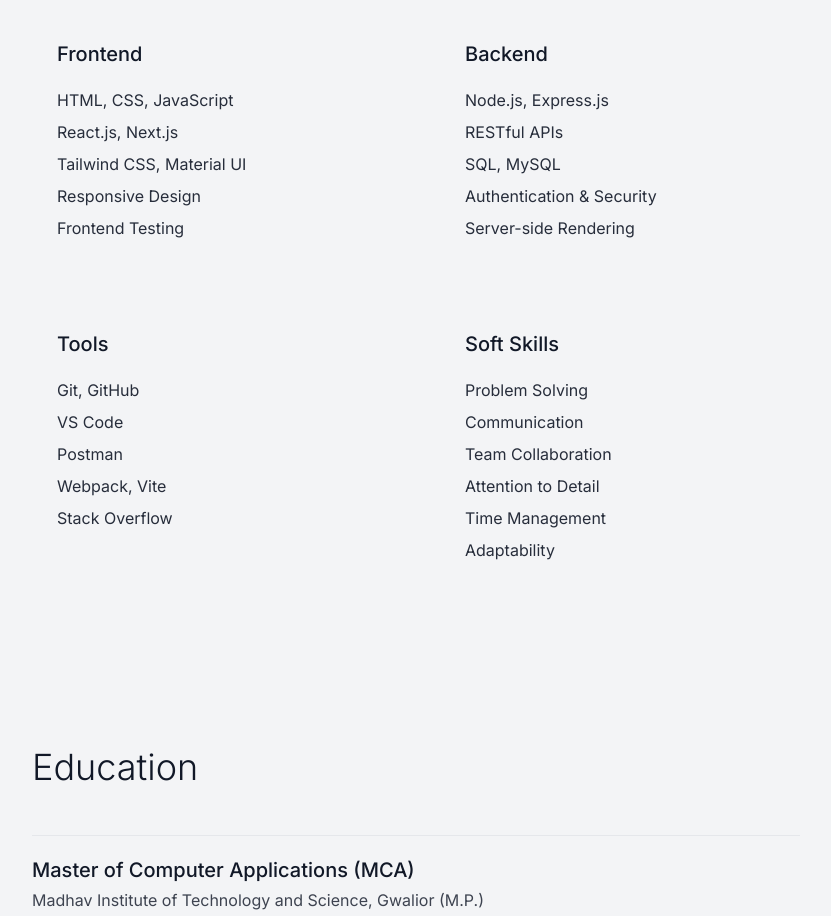
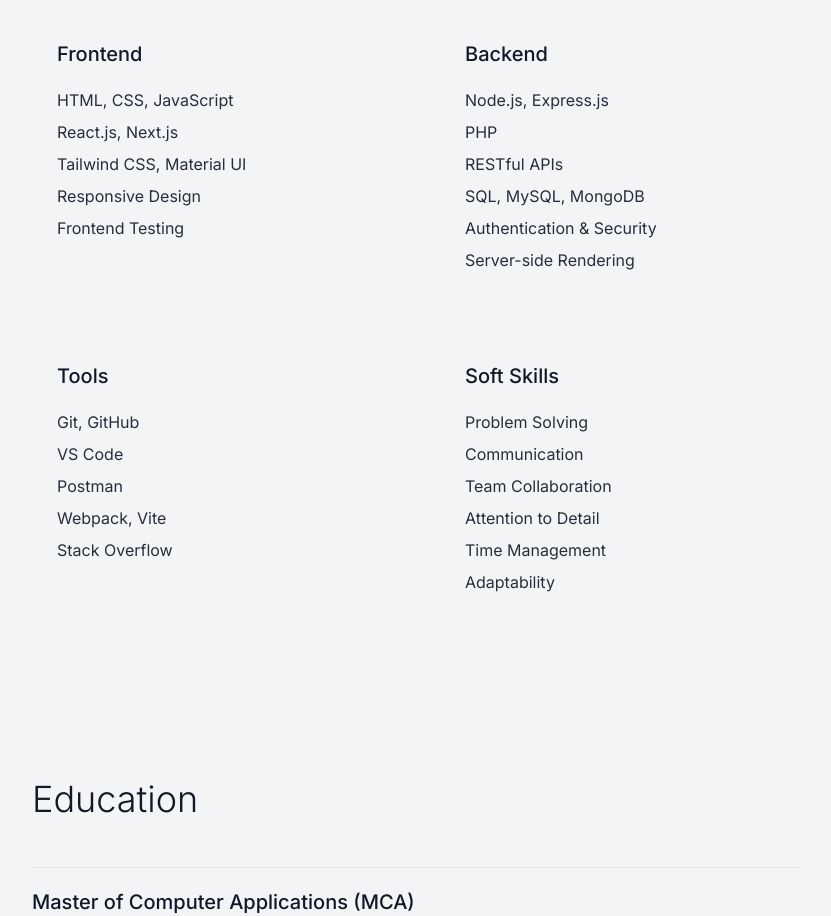
Before and after one commit to prat1854/my-portfolio-, a Next.js app: page / in a window 1280 px wide. Shown: the part 2240-3156 px from the top of the page, without its empty margins (88-919 px from the left). Built offline with nearby package versions, Linux system fonts and the light colour scheme.

Commit message:
backend section

```diff
--- a/app/components/SkillsSection.tsx
+++ b/app/components/SkillsSection.tsx
@@ -23,8 +23,9 @@
       title: "Backend",
       skills: [
         "Node.js, Express.js",
+        "PHP",
         "RESTful APIs",
-        "SQL, MySQL",
+        "SQL, MySQL, MongoDB",
         "Authentication & Security",
         "Server-side Rendering"
       ]
```
